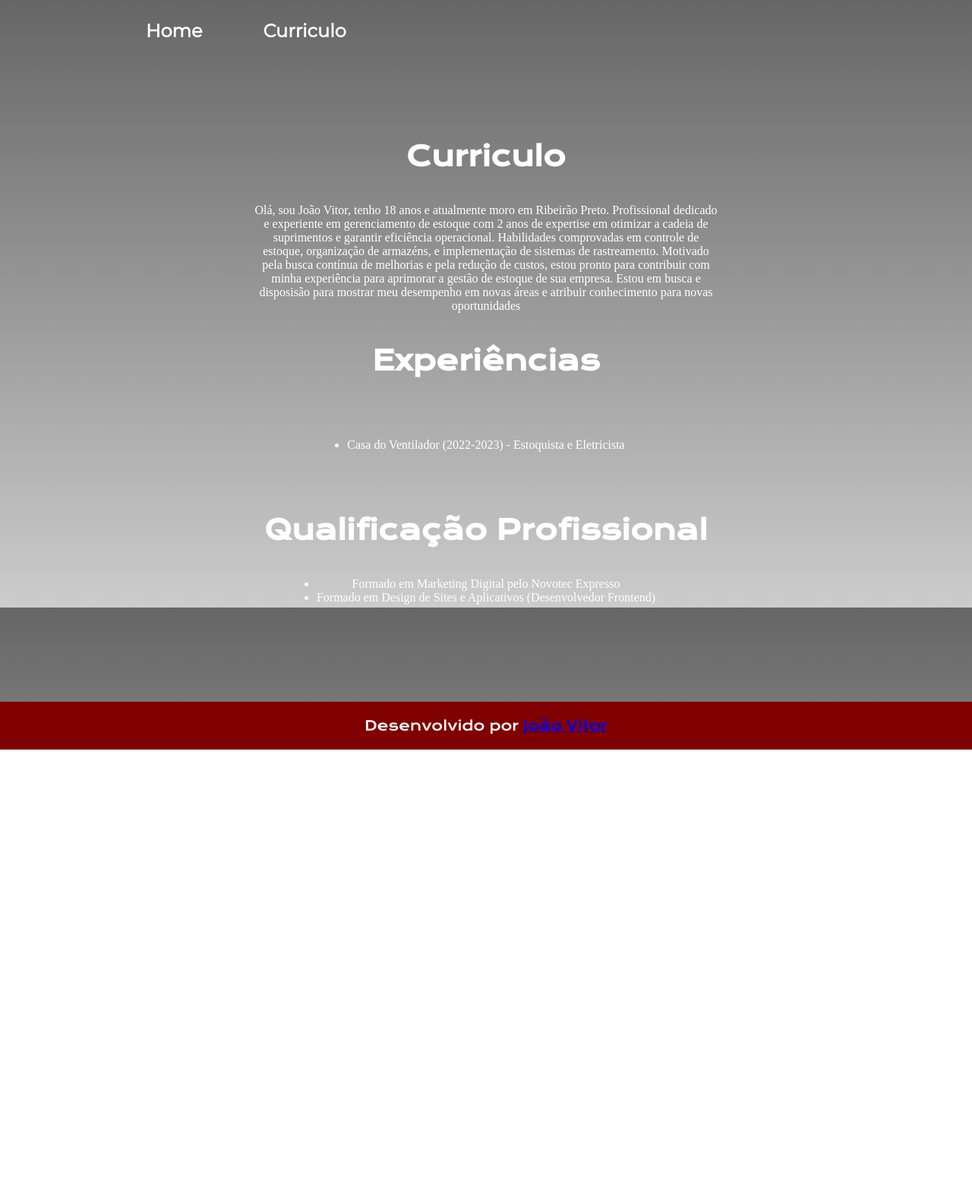
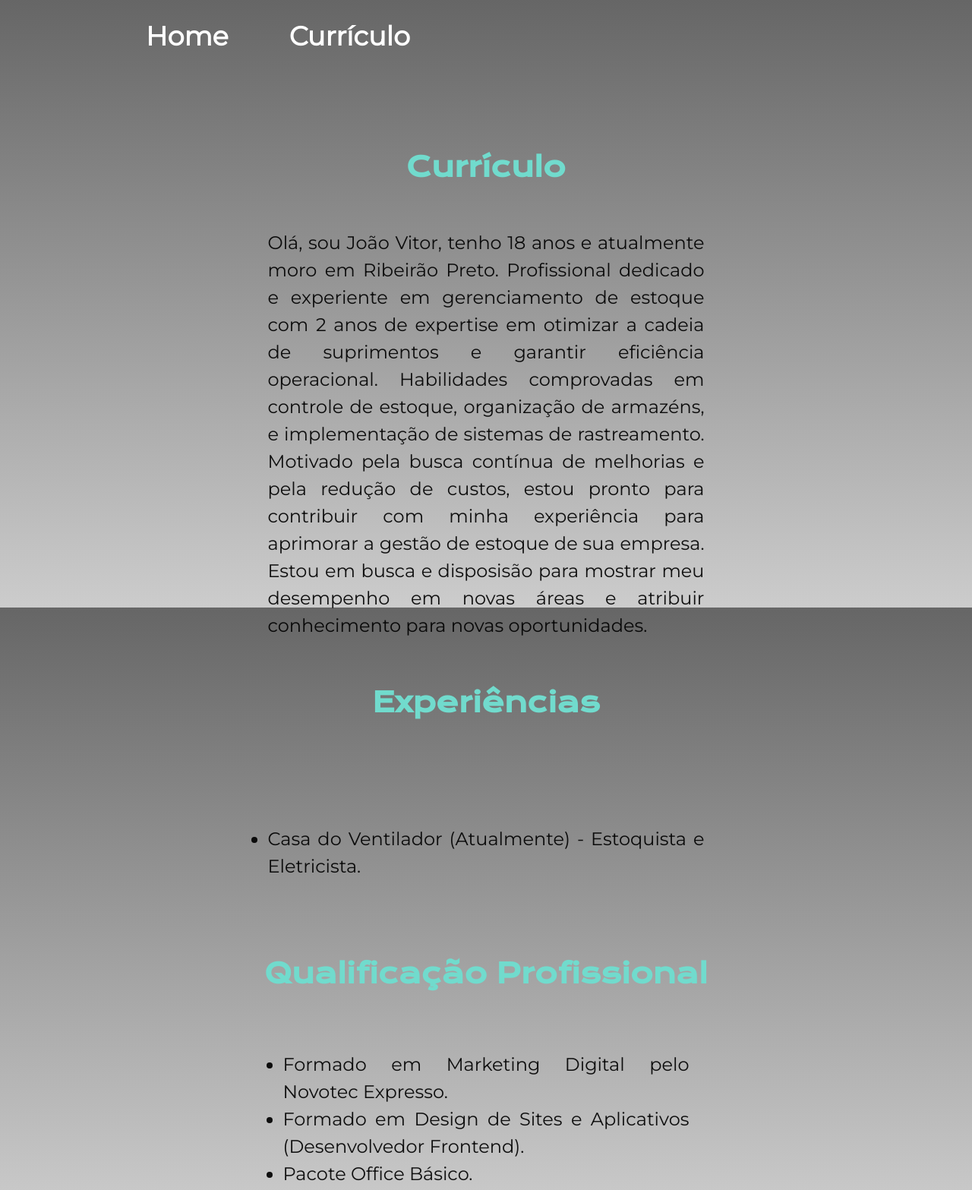
Before and after one commit to Jvmartins29/repodefinitivo, a plain HTML site: page curriculo.html in a window 1280 px wide. Shown: the top 1567 px of the page at 76% size. Before the commit the page ends 987 px from the top, so only its background shows below. Drawn offline with nearby package versions, Linux system fonts and the light colour scheme.

Commit message:
Add files via upload

```diff
--- a/curriculo.html
+++ b/curriculo.html
@@ -15,7 +15,7 @@
 
 
 
-            <a class="cabecalho-menu-links" href="curriculo.html">Curriculo</a>
+            <a class="cabecalho-menu-links" href="curriculo.html">Currículo</a>
 
 
         </nav>
@@ -23,13 +23,13 @@
 
     <main class="conteudo">
         <section class="apresentacao-conteudo">
-            <h1 class="apresentacao-conteudo-titulo">Curriculo</h1>
-            <p class="apresentacao-conteudo-texto"> Olá, sou João Vitor, tenho 18 anos e atualmente moro em Ribeirão Preto. Profissional dedicado e experiente em gerenciamento de estoque com 2 anos de expertise em otimizar a cadeia de suprimentos e garantir eficiência operacional. Habilidades comprovadas em controle de estoque, organização de armazéns, e implementação de sistemas de rastreamento. Motivado pela busca contínua de melhorias e pela redução de custos, estou pronto para contribuir com minha experiência para aprimorar a gestão de estoque de sua empresa. Estou em busca e disposisão para mostrar meu desempenho em novas áreas e atribuir conhecimento para novas oportunidades
+            <h1 class="apresentacao-conteudo-titulo">Currículo</h1>
+            <p class="apresentacao-conteudo-texto"> Olá, sou João Vitor, tenho 18 anos e atualmente moro em Ribeirão Preto. Profissional dedicado e experiente em gerenciamento de estoque com 2 anos de expertise em otimizar a cadeia de suprimentos e garantir eficiência operacional. Habilidades comprovadas em controle de estoque, organização de armazéns, e implementação de sistemas de rastreamento. Motivado pela busca contínua de melhorias e pela redução de custos, estou pronto para contribuir com minha experiência para aprimorar a gestão de estoque de sua empresa. Estou em busca e disposisão para mostrar meu desempenho em novas áreas e atribuir conhecimento para novas oportunidades.
             </p>
             <h2 class="apresentacao-conteudo-titulo">Experiências</h2>
             <p class="apresentacao-conteudo-texto">
                 <ul class="apresentacao-conteudo-texto">
-                    <li> Casa do Ventilador (2022-2023) - Estoquista e Eletricista</li>
+                    <li> Casa do Ventilador (Atualmente) - Estoquista e Eletricista.</li>
 
                 </ul>
             </p>
@@ -37,8 +37,12 @@
             <h2 class="apresentacao-conteudo-titulo">Qualificação Profissional</h2>
             <div class="apresentacao-conteudo-texto">
              <ul class="apresentacao-conteudo-texto">
-                 <li> Formado em Marketing Digital pelo Novotec Expresso <a href="linkdocertificado"></a> </li>
-                 <li>Formado em Design de Sites e Aplicativos (Desenvolvedor Frontend) <a href="linkdocertificado"></a></li>
+                 <li>Formado em Marketing Digital pelo Novotec Expresso. </li>
+                 <li>Formado em Design de Sites e Aplicativos (Desenvolvedor Frontend).</li>
+                 <li>Pacote Office Básico.</li>
+                 <li>Inglês Básico.</li>
+                 <li>Trabalho em equipe.</li>
+
 
              </ul>
              </div>
@@ -47,7 +51,7 @@
     </main>
 
     <footer class="rodape">
-        <p>Desenvolvido por <a href="https://github.com/Jvmartins29">João Vitor</a></p>
+        <p>Desenvolvido por <a href="https://github.com/Jvmartins29">JOÃO VITOR</a></p>
 
     </footer>
 
--- a/style/style.css
+++ b/style/style.css
@@ -29,11 +29,12 @@ body {
     margin: 0;
 
     /* Define a cor do texto dentro do corpo como branco */
-    color: white;
+    color: rgba(0, 0, 0, 0.925);
 }
 
 .cabecalho {
     padding: 2% 0% 0% 15%;
+
 }
 
 .cabecalho-menu {
@@ -43,15 +44,19 @@ body {
 
 .cabecalho-menu-links{
     font-family: 'Montserrat', sans-serif;
-    font-size: 24px;
+    font-size: 35px;
     font-weight: 600;
-    color: white;
+    color: rgb(255, 255, 255);
     text-decoration: none;
 }
 
 /* Define a cor do texto para elementos com a classe .titulo-destaque como d38b06 (laranja) */
 .titulo-destaque {
-            color: black;
+            color: rgba(255, 255, 255, 0.699);
+            font-family: 'Montserrat', sans-serif;
+
+            /* Alinha o texto justificado */
+            text-align: justify;
 }
 
 /* Estilos para elementos com a classe .conteudo */
@@ -105,6 +110,8 @@ body {
 
 /* Estilos para elementos com a classe .apresentacao-conteudo-titulo */
 .apresentacao-conteudo-titulo {
+    color: #71dbcd;
+    text-decoration: solid;
     /* Define o tamanho da fonte como 36px */
     font-size: 36px;
 
@@ -114,6 +121,21 @@ body {
     /* Alinha o texto justificado */
     text-align: justify;
 }
+
+.apresentacao-conteudo-texto {
+     /* Define o tamanho da fonte como 24px */
+     font-size: 24px;
+
+     /* Define a família de fontes como 'Montserrat' com fallback para sans-serif */
+     font-family: 'Montserrat', sans-serif;
+
+     /* Alinha o texto justificado */
+     text-align: justify;
+     line-height: 1.5;
+     margin: 10px;
+     padding: 10px;
+ }
+
 
 /* Estilos para elementos com a classe .apresentacao-conteudo-paragrafo */
 .apresentacao-conteudo-paragrafo {
@@ -554,9 +576,11 @@ body {
     /* Aumenta a escala do elemento em 10% */
     transform: scale(1.1);
 }
+
 .rodape {
     color: white;
-    background-color: #800000;
+    background-color: #000000;
+    text-decoration: none;
     display: flex;
     align-items: center;
     justify-content: center;
@@ -567,6 +591,12 @@ body {
     padding: 20px;
 }
 
+.rodape a {
+    color: inherit; /* herda a cor do elemento pai (.rodape) */
+    text-decoration: inherit; /* herda a decoração de texto do elemento pai (.rodape) */
+}
+
 .rodape a:hover {
-    color: #FFA500;
+    color: #0fe4d2;
+    /* Se você deseja aplicar um estilo diferente ao link quando ele é hover, você pode adicionar mais estilos aqui. */
 }
```
Also changed, not shown: index.html (+5 -5 lines).
